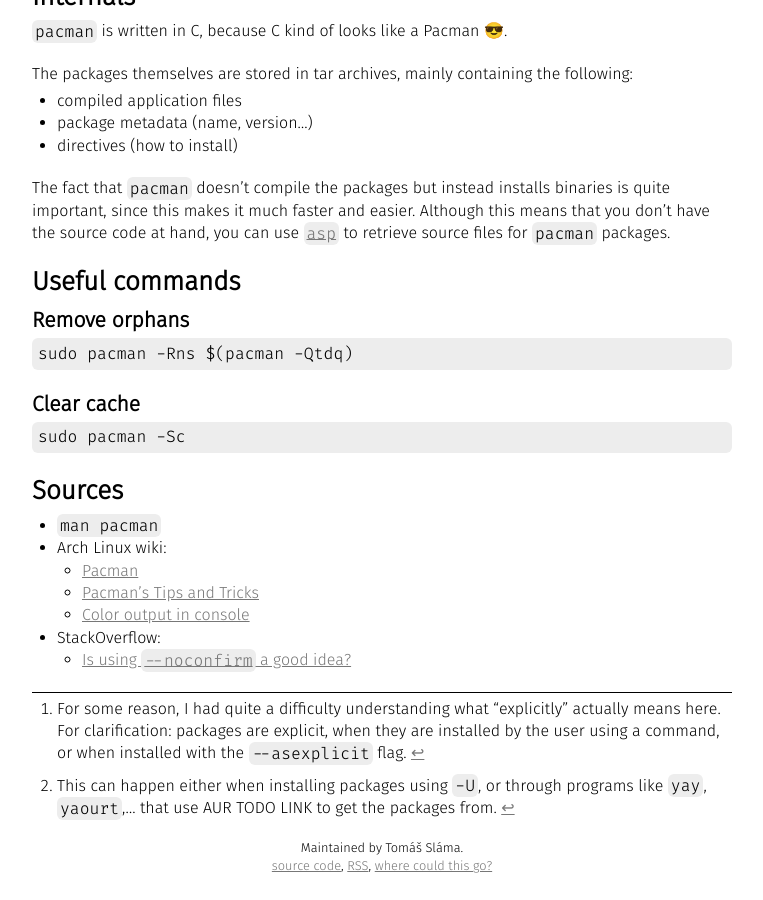
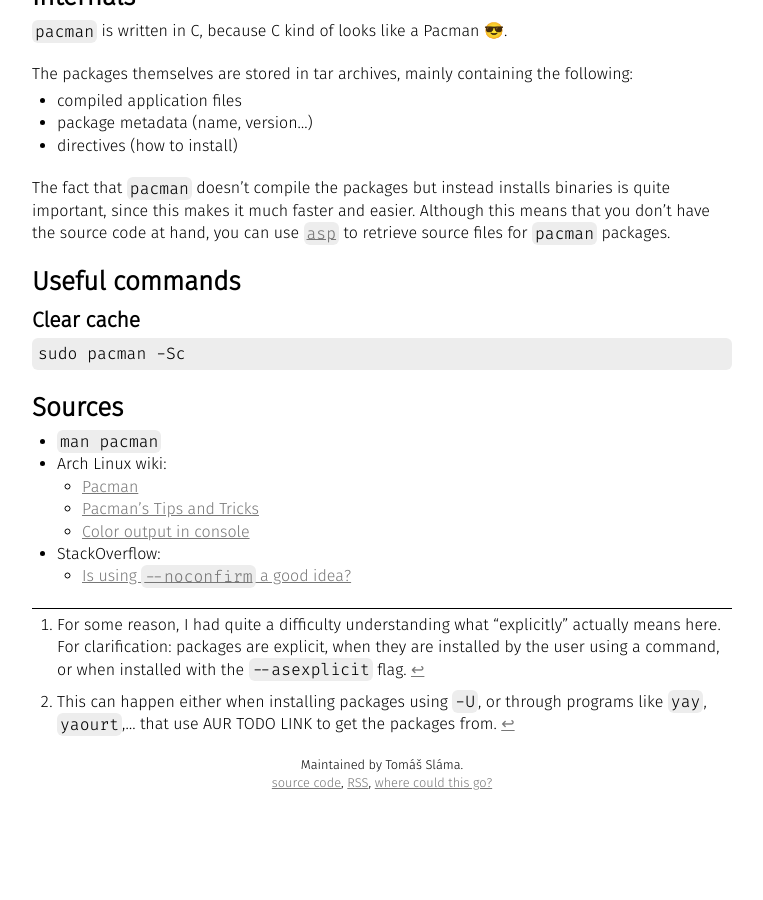
Before and after one commit to xiaoxiae/slama.dev, a Jekyll site: the page built from _posts/2020-08-11-pacman.md, in a window 1280 px wide and 900 px high, scrolled down 2235 px. Shown: the whole window, without its empty margins (258-1021 px from the left). Built offline with Jekyll 4.4.1, drawn with Linux system fonts in a browser that asks for light colours; after the commit the page ends 3051 px from its top, so only the background shows below that.

Commit message:
remove 'Remove orphants', since it's complicated

````diff
--- a/_posts/2020-08-11-pacman.md
+++ b/_posts/2020-08-11-pacman.md
@@ -97,11 +97,6 @@
 
 ### Useful commands
 
-#### Remove orphans
-```
-sudo pacman -Rns $(pacman -Qtdq)
-```
-
 #### Clear cache
 ```
 sudo pacman -Sc
````
